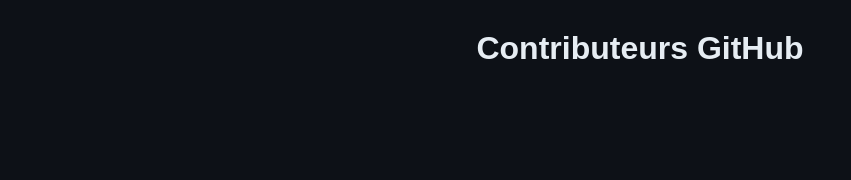
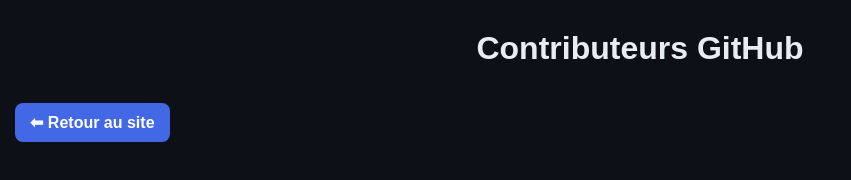
Before and after one commit to Python-loving/WHITEWOLF-TOOLS, a plain HTML site: page docs/contributeur.html in a window 1280 px wide. Shown: the whole page, without its empty margins (0-851 px from the left). Drawn offline with Linux system fonts and the light colour scheme; no server answers.

Commit message:
Correcte

```diff
--- a/docs/contributeur.html
+++ b/docs/contributeur.html
@@ -71,6 +71,22 @@
       text-decoration: none;
       color: inherit;
     }
+    .back-btn {
+    display: inline-block;
+    margin: 15px;
+    padding: 10px 15px;
+    background: #4268e6;
+    color: white;
+    border-radius: 8px;
+    text-decoration: none;
+    font-weight: bold;
+    transition: 0.2s;
+  }
+
+  .back-btn:hover {
+    background: black;
+    transform: translateY(-2px);
+  }
   </style>
 </head>
 
@@ -78,6 +94,9 @@
 
   <h1>Contributeurs GitHub</h1>
 
+  <a class="back-btn" href="https://python-loving.github.io/WHITEWOLF-TOOLS/">
+  ⬅ Retour au site
+  </a>
   <div class="container">
     <div class="grid" id="list"></div>
   </div>
```
Also changed, not shown: docs/index.html (+0 -2 lines).
